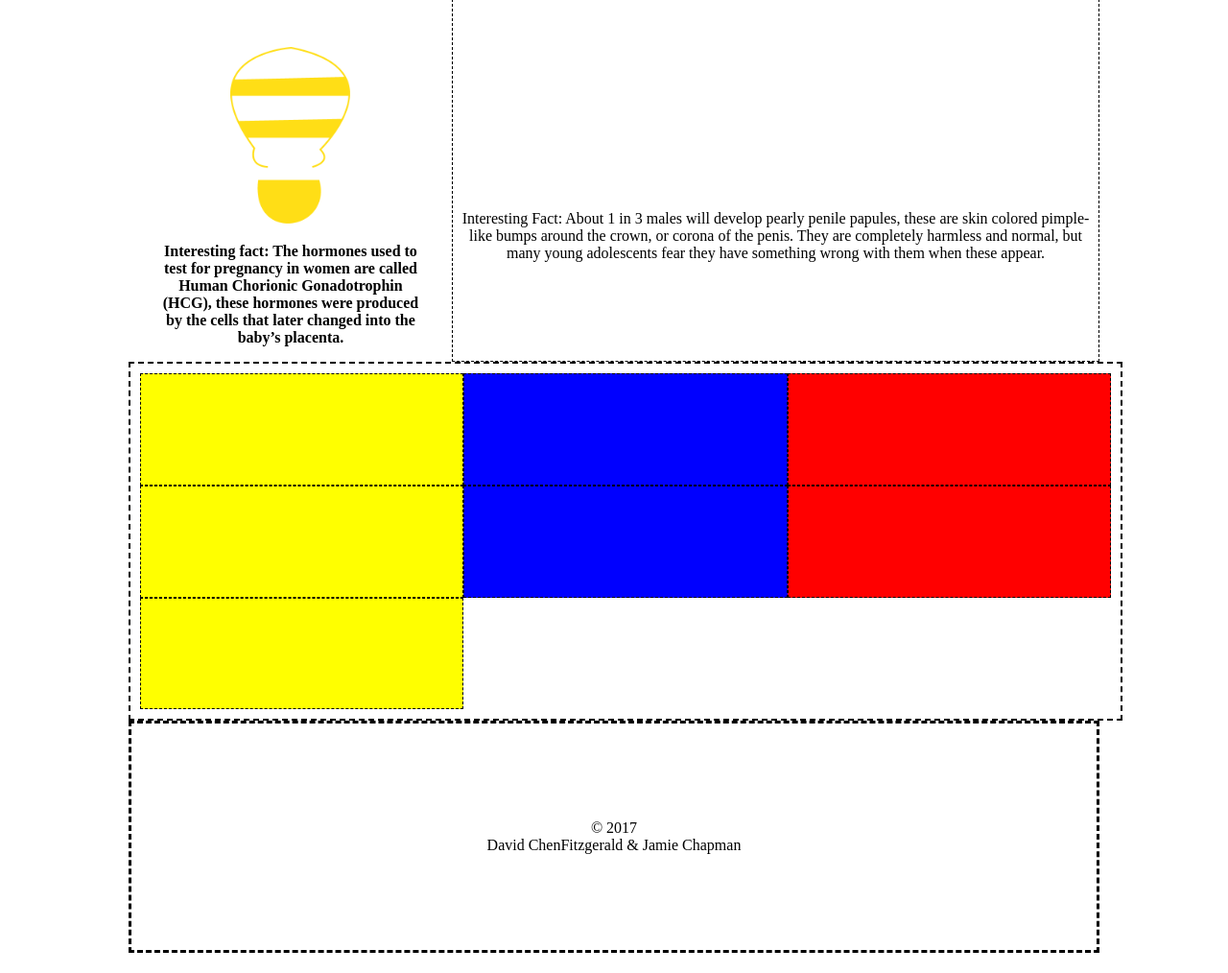
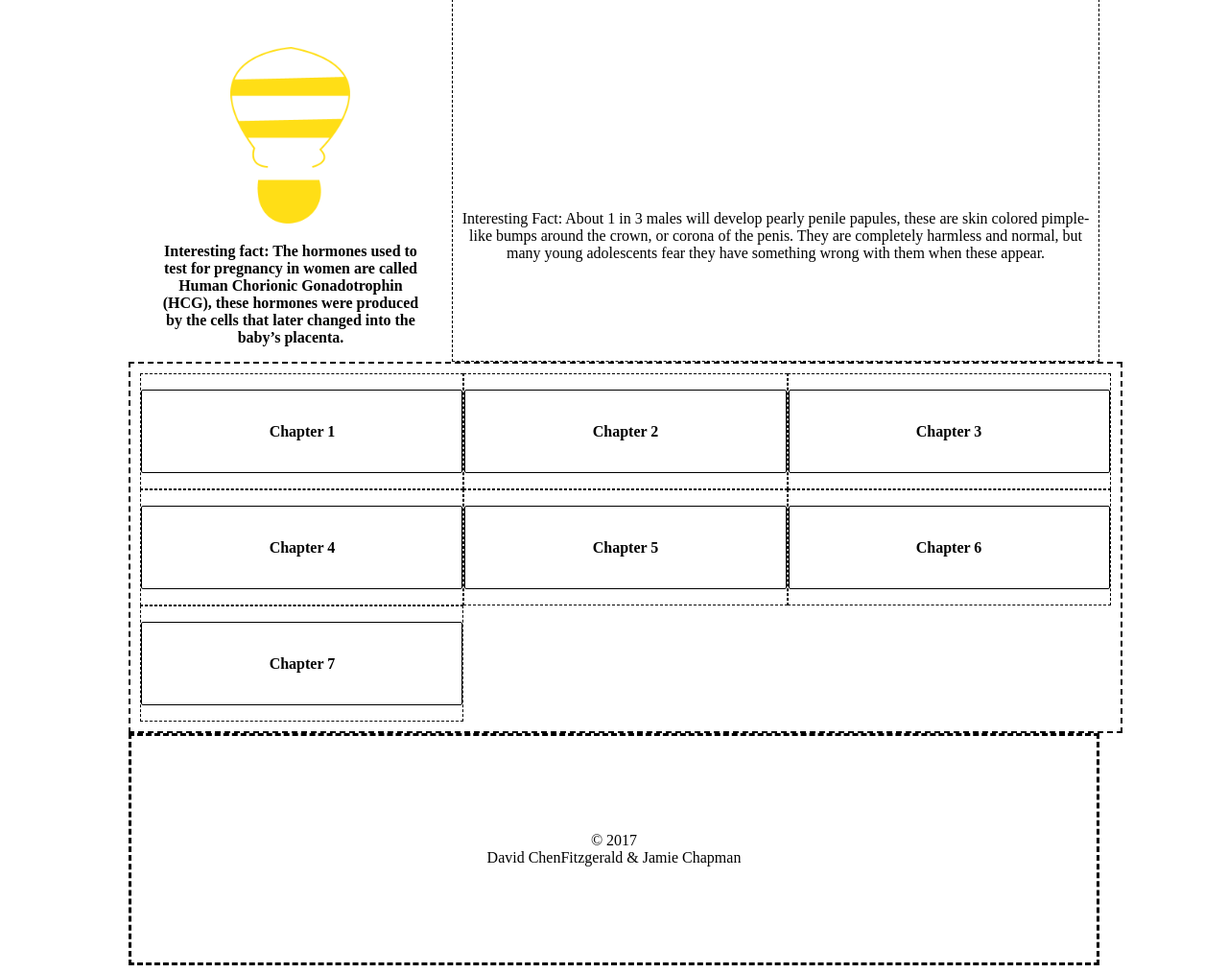
Before and after one commit to davidfitz314/BirdandB, a PHP site: page / in a window 1280 px wide. Shown: the part 1560-2574 px from the top of the page at 96% size. Before the commit the page ends 2553 px from the top, so only its background shows below. Run offline with PHP 8.4, Linux system fonts and the light colour scheme.

Commit message:
adding in a chapter section to the homepage

```diff
--- a/includes/styles.css
+++ b/includes/styles.css
@@ -119,7 +119,14 @@ header {
 	border: 1px dashed black;
 	width: 10%;
 	height: 75px;
-	background-color: yellow;
+	/*background-color: yellow;*/
+	text-align: center;
+}
+
+.single1chap p{
+	padding: 10%;
+	border: 1px solid black;
+	border-radius: 2px;
 }
 
 .single2chap {
@@ -127,7 +134,14 @@ header {
 	border: 1px dashed black;
 	width: 10%;
 	height: 75px;
-	background-color: blue;
+	/*background-color: blue;*/
+	text-align: center;
+}
+
+.single2chap p{
+	padding: 10%;
+	border: 1px solid black;
+	border-radius: 2px;
 }
 
 .single3chap {
@@ -135,7 +149,14 @@ header {
 	border: 1px dashed black;
 	width: 10%;
 	height: 75px;
-	background-color: red;
+	/*background-color: red;*/
+	text-align: center;
+}
+
+.single3chap p{
+	padding: 10%;
+	border: 1px solid black;
+	border-radius: 2px;
 }
 
 .row2chap {
@@ -149,7 +170,14 @@ header {
 	border: 1px dashed black;
 	width: 10%;
 	height: 75px;
-	background-color: yellow;
+	/*background-color: yellow;*/
+	text-align: center;
+}
+
+.single4chap p{
+	padding: 10%;
+	border: 1px solid black;
+	border-radius: 2px;
 }
 
 .single5chap {
@@ -157,7 +185,14 @@ header {
 	border: 1px dashed black;
 	width: 10%;
 	height: 75px;
-	background-color: blue;
+	/*background-color: blue;*/
+	text-align: center;
+}
+
+.single5chap p{
+	padding: 10%;
+	border: 1px solid black;
+	border-radius: 2px;
 }
 
 .single6chap {
@@ -165,7 +200,14 @@ header {
 	border: 1px dashed black;
 	width: 10%;
 	height: 75px;
-	background-color: red;
+	/*background-color: red;*/
+	text-align: center;
+}
+
+.single6chap p{
+	padding: 10%;
+	border: 1px solid black;
+	border-radius: 2px;
 }
 
 .row3chap {
@@ -179,7 +221,14 @@ header {
 	border: 1px dashed black;
 	width: 10%;
 	height: 75px;
-	background-color: yellow;
+	/*background-color: yellow;*/
+	text-align: center;
+}
+
+.single7chap p{
+	padding: 10%;
+	border: 1px solid black;
+	border-radius: 2px;
 }
 
 footer {
--- a/index.php
+++ b/index.php
@@ -38,22 +38,29 @@
 <div class="HPchap">
 	<div class = "row1chap">
 		<div class="single1chap">
+		<p><strong>Chapter 1</strong></p>
 		</div>
 		<div class="single2chap">
+		<p><strong>Chapter 2</strong></p>
 		</div>
 		<div class="single3chap">
+		<p><strong>Chapter 3</strong></p>
 		</div>
 	</div>
 	<div class = "row2chap">
 		<div class="single4chap">
+		<p><strong>Chapter 4</strong></p>
 		</div>
 		<div class="single5chap">
+		<p><strong>Chapter 5</strong></p>
 		</div>
 		<div class="single6chap">
+		<p><strong>Chapter 6</strong></p>
 		</div>
 	</div>
 	<div class = "row3chap">
 		<div class="single7chap">
+		<p><strong>Chapter 7</strong></p>
 		</div>
 	</div>
 </div>
```
Also changed, not shown: 2 other files.
